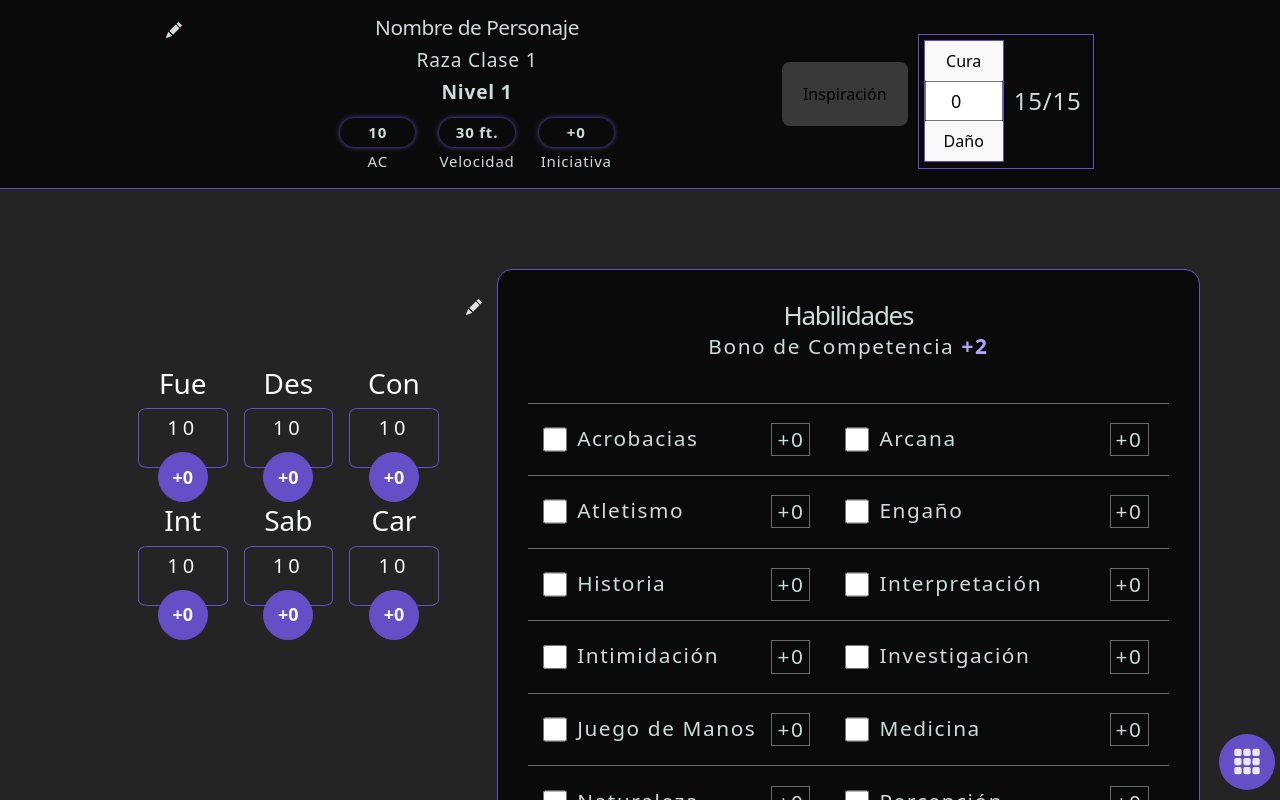
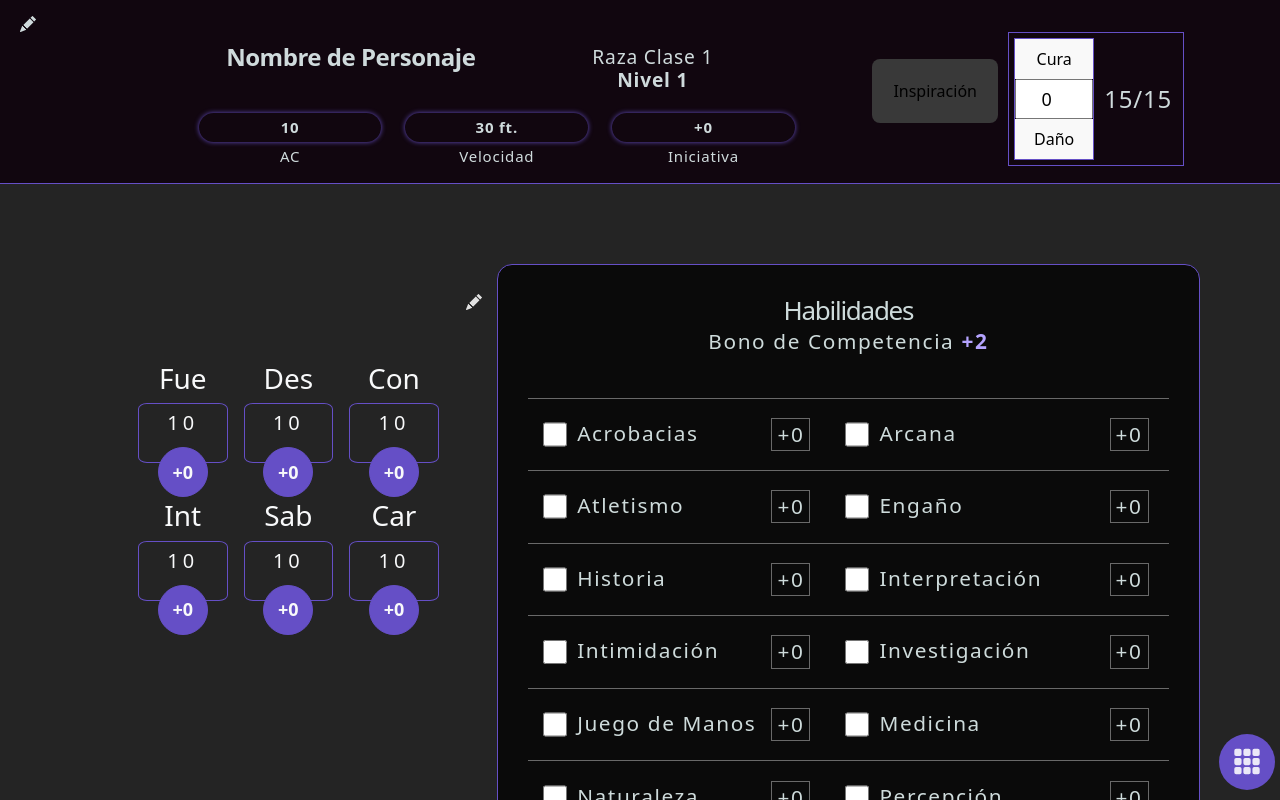
Before and after one commit to Dawguiro/Manager-Hojas-de-Personaje-DnD, a React (Vite) app: page / in a window 1280 px wide. Shown: the top 800 px of the page. Built offline with nearby package versions, Linux system fonts and the light colour scheme.

Commit message:
Base Info layout Change

```diff
--- a/src/App.jsx
+++ b/src/App.jsx
@@ -23,7 +23,7 @@ function App() {
 
   return (
     <>
-    <header>
+    <header style={{position: 'sticky', top: '0px', zIndex: 99}}>
     <ToastContainer
         position="bottom-right"
         autoClose={3000}
--- a/src/components/Atributos/Atributos.css
+++ b/src/components/Atributos/Atributos.css
@@ -2,6 +2,7 @@
     position: relative;
     height: fit-content;
     text-align: center;
+    z-index: 0;
     margin-top: 30px;
     padding: 50px;
     display: grid;
@@ -25,6 +26,7 @@
         margin: 10px auto;
         .valor {
             position: relative;
+            z-index: 0;
             border: 1px solid var(--higlight-color);
             height: 60px;
             font-weight: 10;
@@ -41,6 +43,7 @@
         }
         .modificador {
             position: absolute;
+            z-index: 0;
             display: flex;
             align-items: center;
             justify-content: center;
--- a/src/components/BaseInfo/BaseInfo.css
+++ b/src/components/BaseInfo/BaseInfo.css
@@ -1,39 +1,39 @@
 .BaseInfo {
-    position: sticky;
-    z-index: 1;
-    background-color: #000000b5;
+    position: relative;
+    background-color: #11060f;
     border-bottom: 1px solid var(--higlight-color);
-    width: 100vw;
     margin: 0 auto;
-    padding-block: 0.5em;
+    padding-block: 0.8em;
     grid-template-columns: repeat(1fr, 6);
     grid-template-rows: 1fr 1fr;
-    top: 0px;
-    left: 0px;
     font-family: var(--bs-body-font-family);
     letter-spacing: 0.05rem;
     color: rgba(240, 255, 255, 0.856);
-    .info {
-        margin: 0 0 15px 0;
-        padding: 0;
-        .datos{
-            padding: 0;
+    .bi {
+        position: absolute;
+        left: 20px;
+    }
+    .datos{
+        width: 100%;
+        padding: 0.5rem 0.5rem;
+        margin: 20px 5px;
+        margin-bottom: 1rem;
+        font-size: 1.2em;
+        line-height: 1;
+        .nombre {
+            padding: 0 0;
             margin: 0;
-            width: 100%;
-            font-size: 1.2em;
-            line-height: 1.2;
-            .nombre {
-                padding: 0em;
-                margin: 0;
-                font-size: 1.3rem;
-                font-weight: 500;
-                letter-spacing: -0.03rem;
-            }
-            p {
-                margin: 3%;
-            }
+            font-size: 1.5rem;
+            font-weight: 700;
+            letter-spacing: -0.03rem;
+        }
+        p {
+            padding: 0.2rem 0;
+            margin: 0;
+            vertical-align: center;
         }
     }
+
     .hp-inspo {
         display: flex;
         align-items: center;
@@ -88,6 +88,9 @@
             margin: 10px;
             height: 4rem;
         }
+        .info-wrap {
+            width: 50%;
+        }
     }
 
 }
--- a/src/components/BaseInfo/BaseInfo.jsx
+++ b/src/components/BaseInfo/BaseInfo.jsx
@@ -39,17 +39,24 @@ const BaseInfo = ({personaje, setPersonaje}) => {
   return (
     <>
     <div className='BaseInfo'>
+      <div>
+
+      </div>
       <span onClick={handleShow}>
         <PencilFill/>
       </span>
       <div className="info-wrap">
-            <div className="info">
-              <div className='datos'>
+
+        <div className="datos d-flex">
+          <div className="col">
             <h1 className='nombre'>{infoBase.nombre}</h1>
+          </div>
+          <div className="col">
             <p>{infoBase.linaje} {infoBase.clase}</p>
             <strong>Nivel {infoBase.nivel}</strong>
           </div>
         </div>
+
         <div className="basic-combat">
           <div className='container'>
             <div className='valor'>
```
Lines whose indentation alone changed are shown as unchanged.
